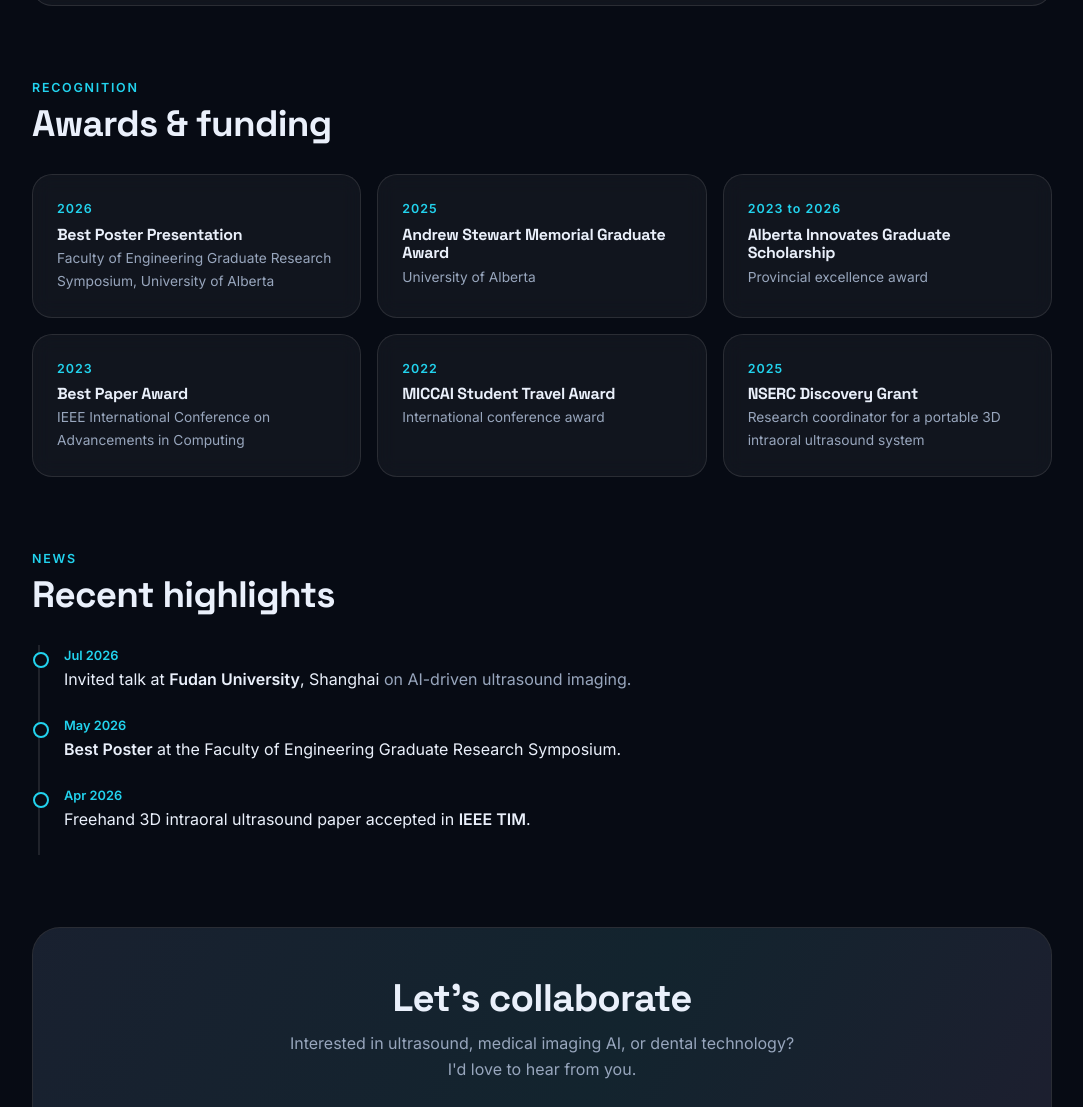
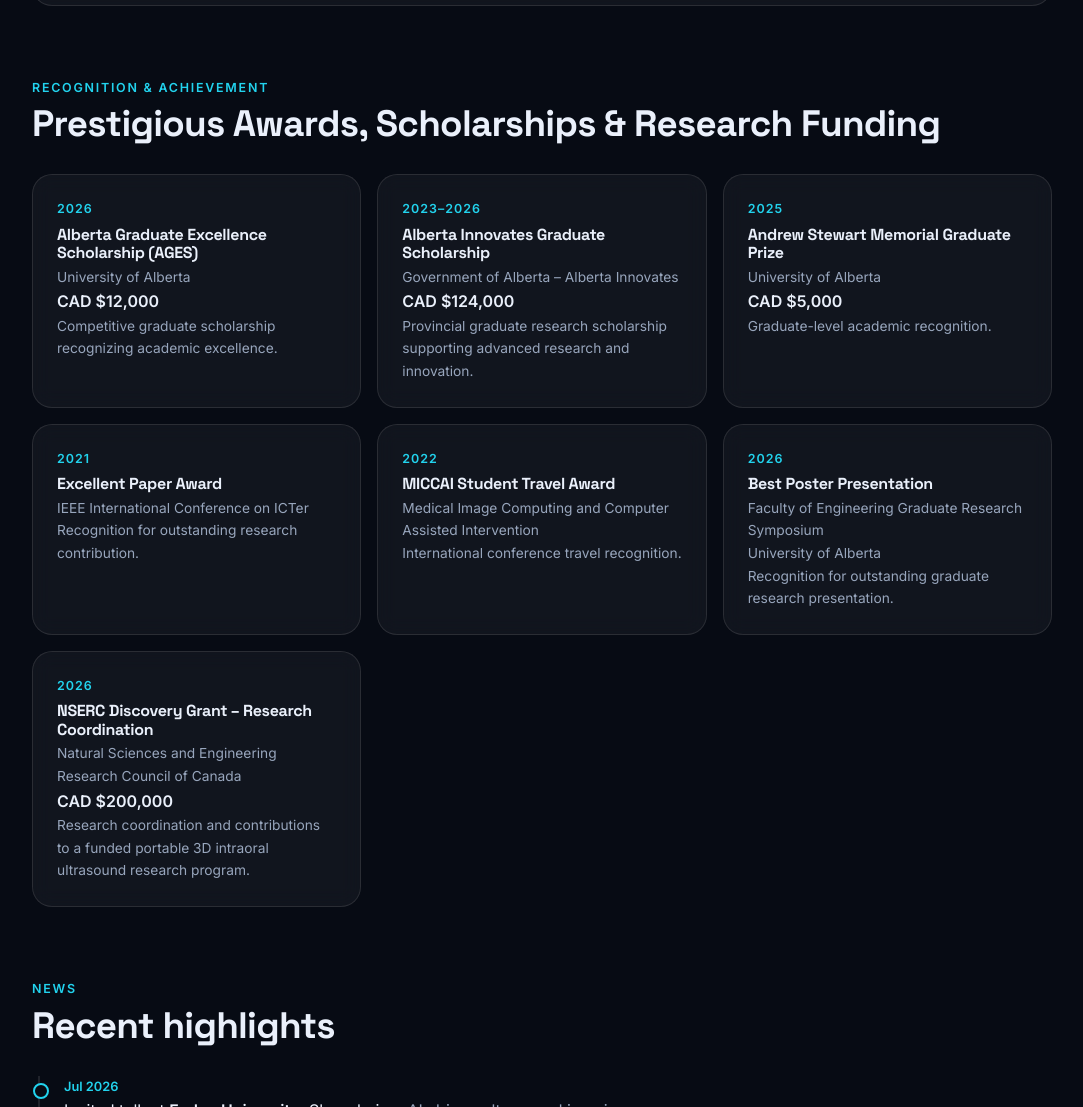
Before and after one commit to BioMedCom/BioMedCom.github.io, a plain HTML site: page index.html in a window 1280 px wide. Shown: the part 2989-4096 px from the top of the page, without its empty margins (98-1181 px from the left). Drawn offline with Linux system fonts and the light colour scheme.

Commit message:
index.html

```diff
--- a/index.html
+++ b/index.html
@@ -200,18 +200,73 @@
       </div>
     </section>
 
-    <!-- RECOGNITION -->
-    <section id="recognition">
-      <div class="sec-head reveal"><div class="kicker">Recognition</div><h2>Awards &amp; funding</h2></div>
-      <div class="recog">
-        <div class="card reveal"><div class="y">2026</div><h3>Best Poster Presentation</h3><p>Faculty of Engineering Graduate Research Symposium, University of Alberta</p></div>
-        <div class="card reveal"><div class="y">2025</div><h3>Andrew Stewart Memorial Graduate Award</h3><p>University of Alberta</p></div>
-        <div class="card reveal"><div class="y">2023 to 2026</div><h3>Alberta Innovates Graduate Scholarship</h3><p>Provincial excellence award</p></div>
-        <div class="card reveal"><div class="y">2023</div><h3>Best Paper Award</h3><p>IEEE International Conference on Advancements in Computing</p></div>
-        <div class="card reveal"><div class="y">2022</div><h3>MICCAI Student Travel Award</h3><p>International conference award</p></div>
-        <div class="card reveal"><div class="y">2025</div><h3>NSERC Discovery Grant</h3><p>Research coordinator for a portable 3D intraoral ultrasound system</p></div>
-      </div>
-    </section>
+
+<!-- RECOGNITION -->
+<section id="recognition">
+  <div class="sec-head reveal">
+    <div class="kicker">Recognition & Achievement</div>
+    <h2>Prestigious Awards, Scholarships & Research Funding</h2>
+  </div>
+
+  <div class="recog">
+
+    <div class="card reveal">
+      <div class="y">2026</div>
+      <h3>Alberta Graduate Excellence Scholarship (AGES)</h3>
+      <p>University of Alberta</p>
+      <strong>CAD $12,000</strong>
+      <p>Competitive graduate scholarship recognizing academic excellence.</p>
+    </div>
+
+    <div class="card reveal">
+      <div class="y">2023–2026</div>
+      <h3>Alberta Innovates Graduate Scholarship</h3>
+      <p>Government of Alberta – Alberta Innovates</p>
+      <strong>CAD $124,000</strong>
+      <p>Provincial graduate research scholarship supporting advanced research and innovation.</p>
+    </div>
+
+    <div class="card reveal">
+      <div class="y">2025</div>
+      <h3>Andrew Stewart Memorial Graduate Prize</h3>
+      <p>University of Alberta</p>
+      <strong>CAD $5,000</strong>
+      <p>Graduate-level academic recognition.</p>
+    </div>
+
+    <div class="card reveal">
+      <div class="y">2021</div>
+      <h3>Excellent Paper Award</h3>
+      <p>IEEE International Conference on ICTer</p>
+      <p>Recognition for outstanding research contribution.</p>
+    </div>
+
+    <div class="card reveal">
+      <div class="y">2022</div>
+      <h3>MICCAI Student Travel Award</h3>
+      <p>Medical Image Computing and Computer Assisted Intervention</p>
+      <p>International conference travel recognition.</p>
+    </div>
+
+    <div class="card reveal">
+      <div class="y">2026</div>
+      <h3>Best Poster Presentation</h3>
+      <p>Faculty of Engineering Graduate Research Symposium</p>
+      <p>University of Alberta</p>
+      <p>Recognition for outstanding graduate research presentation.</p>
+    </div>
+
+    <div class="card reveal">
+      <div class="y">2026</div>
+      <h3>NSERC Discovery Grant – Research Coordination</h3>
+      <p>Natural Sciences and Engineering Research Council of Canada</p>
+      <strong>CAD $200,000</strong>
+      <p>Research coordination and contributions to a funded portable 3D intraoral ultrasound research program.</p>
+    </div>
+
+  </div>
+</section>
+
 
     <!-- NEWS -->
     <section id="news">
```
